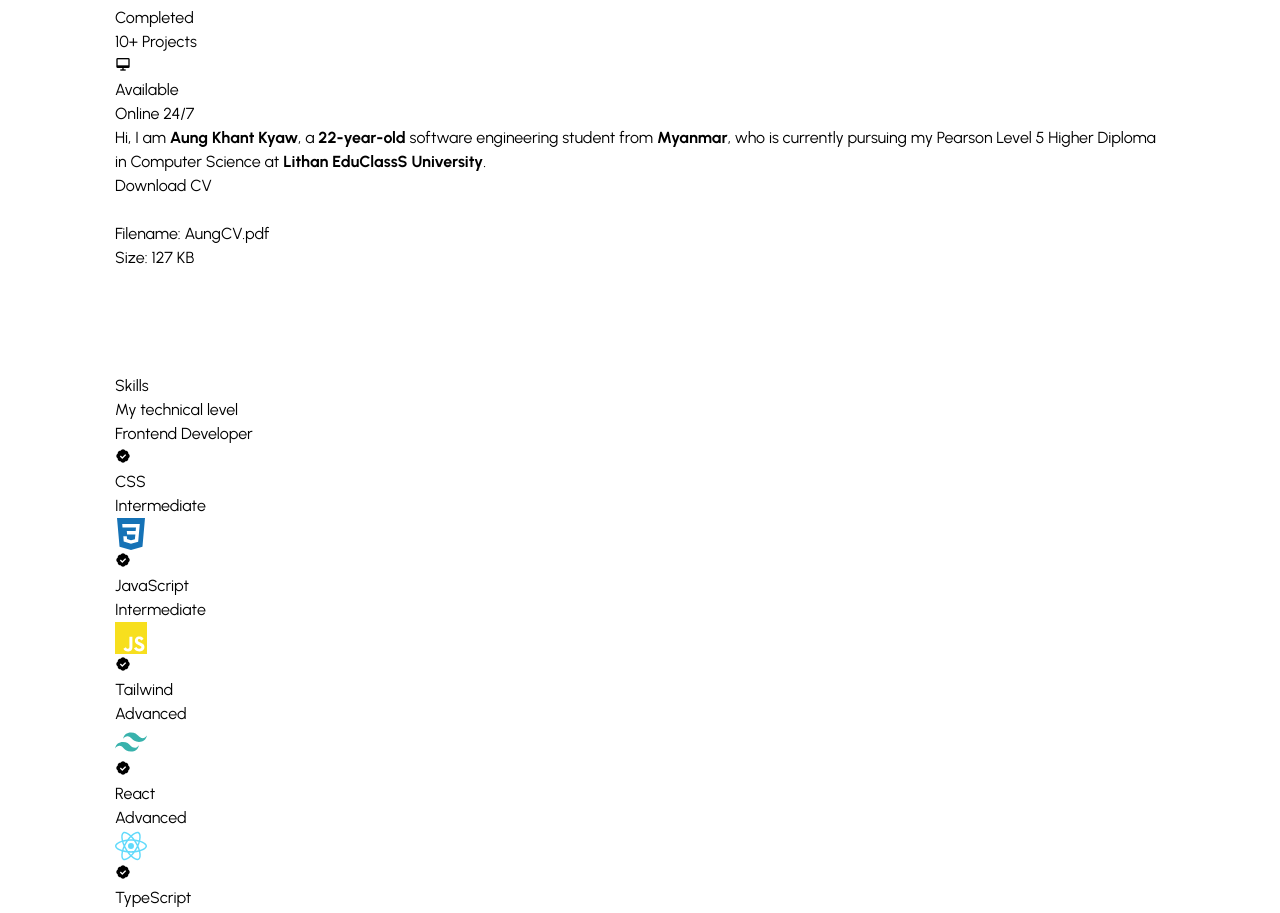
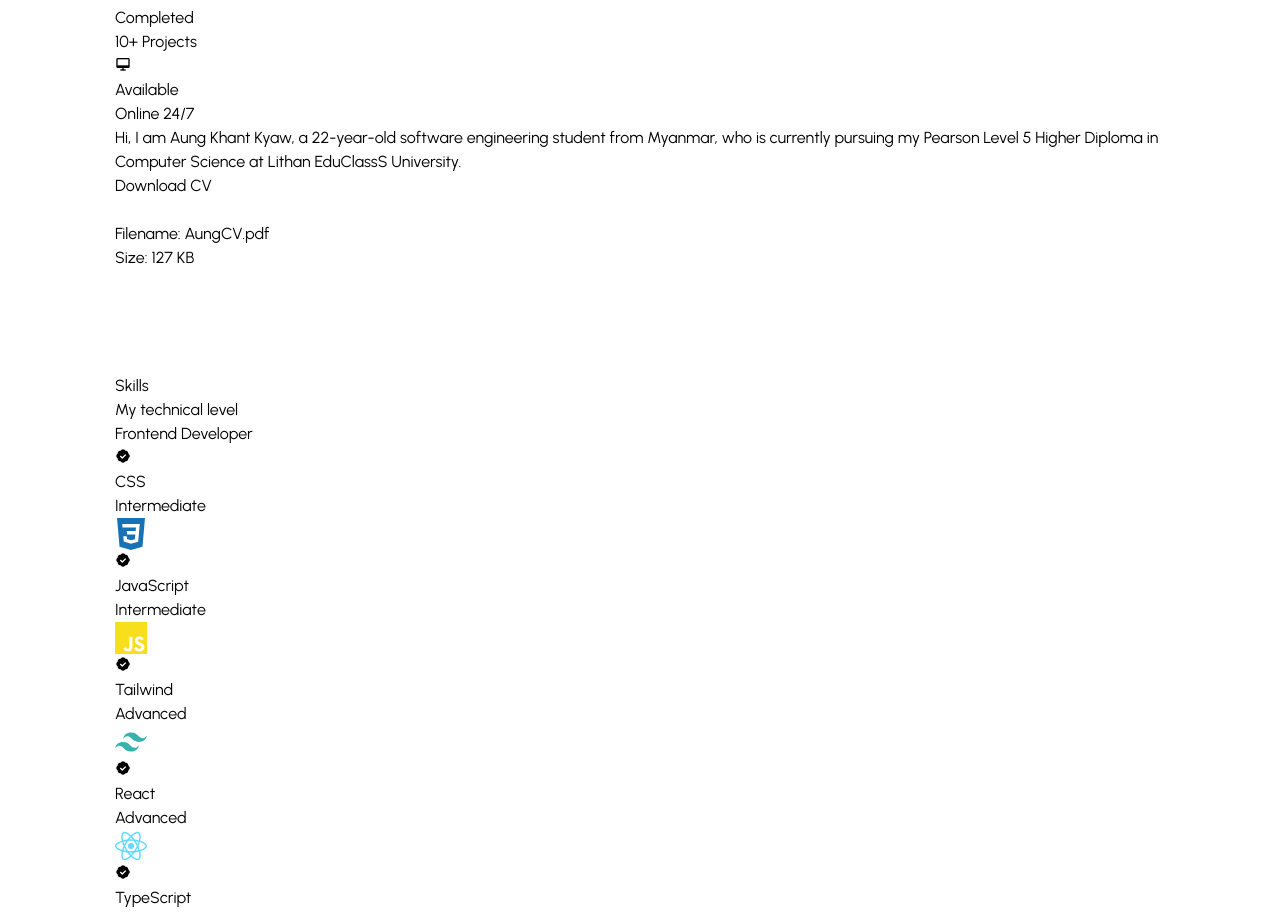
Before and after one commit to Ankyris/my-portfolio1.0, a React (Vite) app: page / in a window 1280 px wide. Shown: the part 2621-3534 px from the top of the page. Built offline with nearby package versions, Linux system fonts and the light colour scheme.

Commit message:
changes about

```diff
--- a/src/components/About/About.jsx
+++ b/src/components/About/About.jsx
@@ -17,8 +17,8 @@ export default function About() {
             <Info />
 
             <p className='text-center lg:text-start py-0 px-4 lg:pl-0 lg:pr-[3.5rem] transition duration-[3000ms] ease-in mb-11 md:line-clamp-3 hover:line-clamp-none '>
-              Hi, I am <b>Aung Khant Kyaw</b>, a <b>22-year-old</b> software engineering student from <b>Myanmar</b>,
-              who is currently pursuing my Pearson Level 5 Higher Diploma in Computer Science at <b>Lithan EduClassS University</b>.
+              Hi, I am Aung Khant Kyaw, a 22-year-old software engineering student from Myanmar,
+              who is currently pursuing my Pearson Level 5 Higher Diploma in Computer Science at Lithan EduClassS University.
             </p>
 
             {/* <a download="" href="/Project.pdf" className='inline-flex items-center justify-center gap-3 px-8
```
